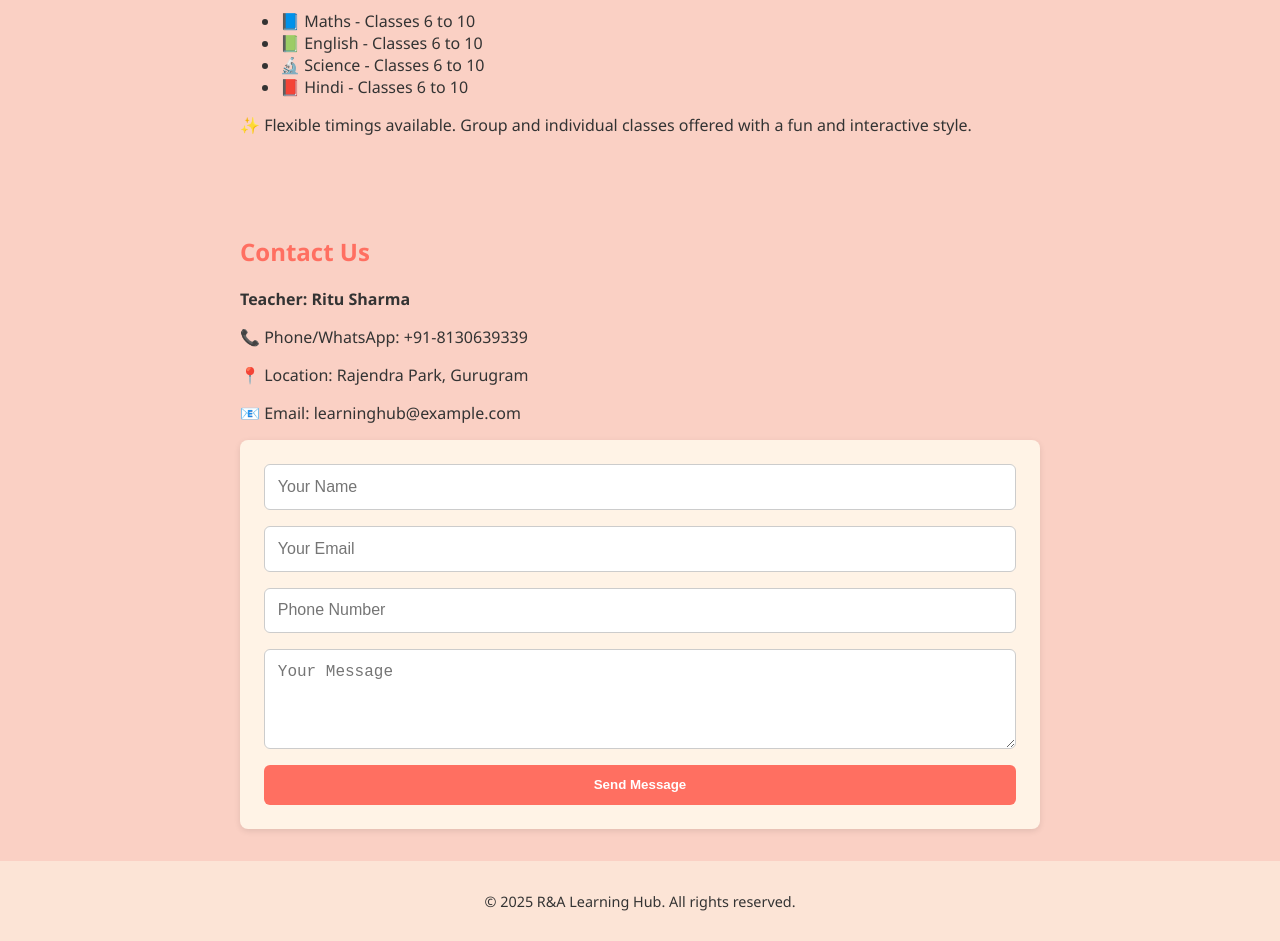
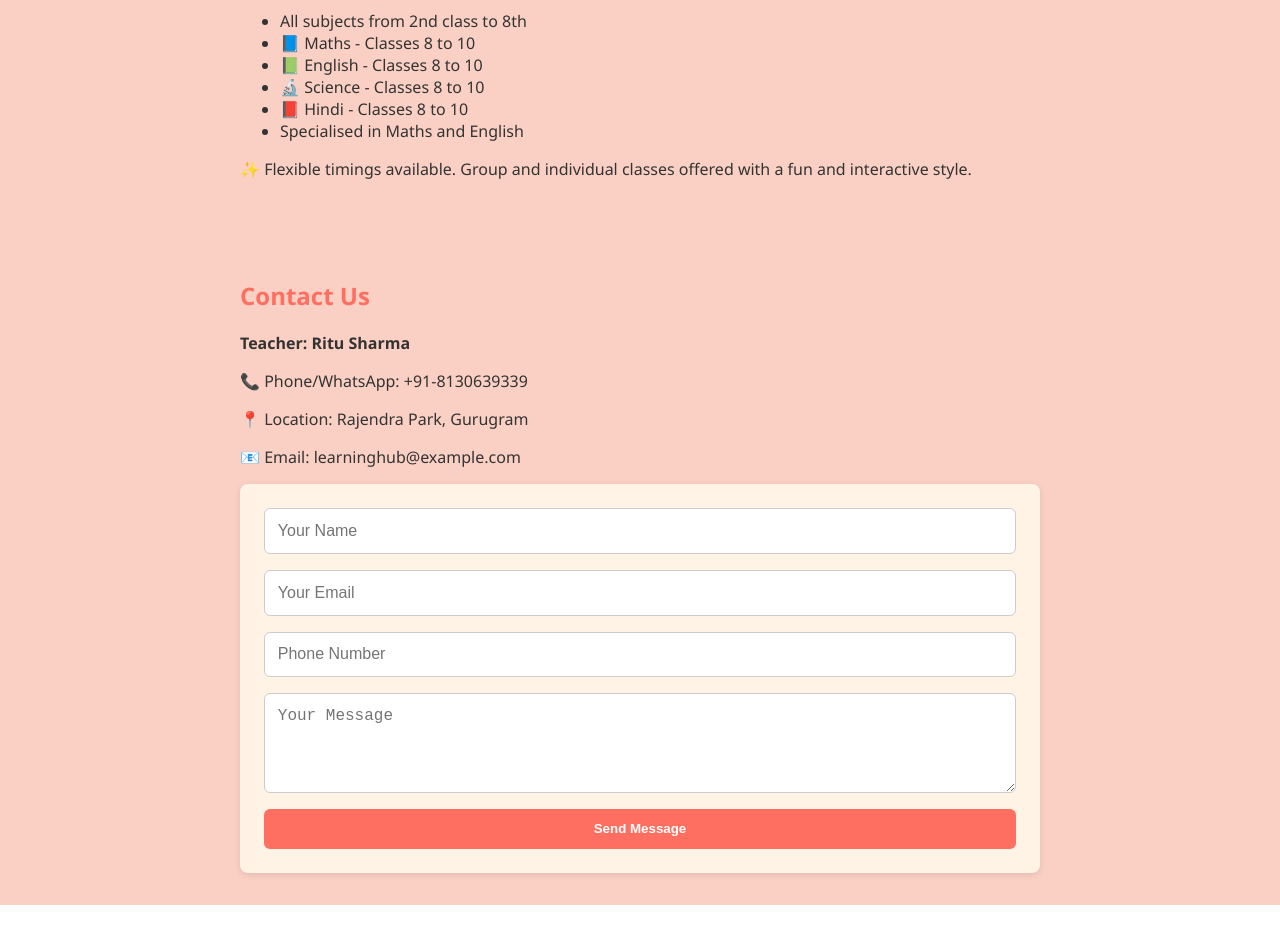
Before and after one commit to Vivek080622/r-a-learning-hub., a plain HTML site: page index.html in a window 1280 px wide. Shown: the part 680-1621 px from the top of the page. After the commit the page ends 1585 px from the top, so only its background shows below. Drawn offline with Linux system fonts and the light colour scheme.

Commit message:
Update index.html

```diff
--- a/index.html
+++ b/index.html
@@ -33,10 +33,12 @@
   <section id="subjects">
     <h2>Subjects & Classes</h2>
     <ul>
-      <li>📘 Maths - Classes 6 to 10</li>
-      <li>📗 English - Classes 6 to 10</li>
-      <li>🔬 Science - Classes 6 to 10</li>
-      <li>📕 Hindi - Classes 6 to 10</li>
+      <li> All subjects from 2nd class to 8th</li>
+      <li>📘 Maths - Classes 8 to 10</li>
+      <li>📗 English - Classes 8 to 10</li>
+      <li>🔬 Science - Classes 8 to 10</li>
+      <li>📕 Hindi - Classes 8 to 10</li>
+      <li> Specialised in Maths and English </li>
     </ul>
     <p>✨ Flexible timings available. Group and individual classes offered with a fun and interactive style.</p>
   </section>
@@ -58,8 +60,5 @@
     </form>
   </section>
 
-  <footer>
-    <p>&copy; 2025 R&A Learning Hub. All rights reserved.</p>
-  </footer>
 </body>
 </html>
```
